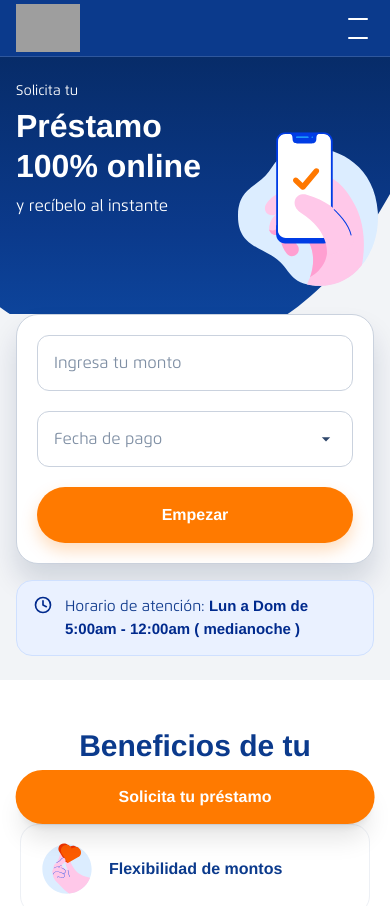
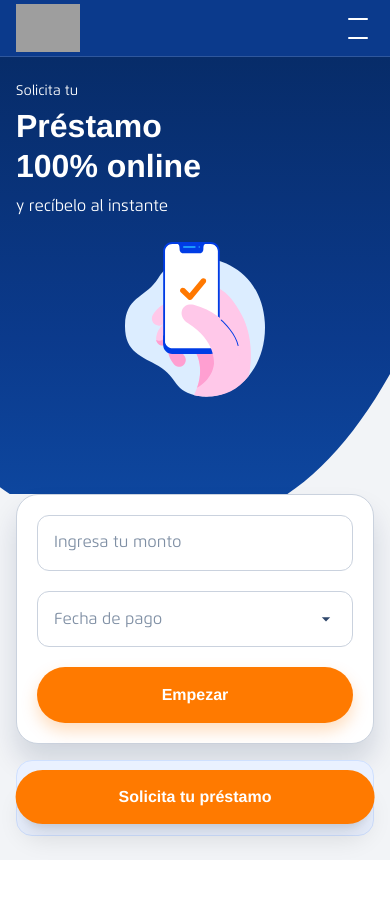
Before and after one commit to bcpevaluate-collab/evaluate-bcp, a Next.js app: page / in a window 390 px wide. Shown: the top 906 px of the page. Built offline with nearby package versions, Linux system fonts and the light colour scheme; grey boxes are pictures that could not be loaded; a web font is replaced by a local one.

Commit message:
feat(hero): mejorar versión desktop con layout responsive

```diff
--- a/components/Hero.tsx
+++ b/components/Hero.tsx
@@ -6,47 +6,44 @@ export default function Hero() {
     <section
       className="relative overflow-hidden text-white pb-36"
       style={{
-        // gradiente muy parecido al real (ligeramente más oscuro)
         background:
           "linear-gradient(180deg, #072C69 0%, #0B3A8C 58%, #0E4AA4 100%)",
       }}
     >
-      {/* Contenido a la izquierda */}
-      <div className="container-max relative z-10 pt-6 md:pt-8">
-        <div className="grid grid-cols-12">
+      <div className="container-max relative z-10 pt-6 md:pt-12">
+        <div className="grid grid-cols-12 items-center">
+          {/* Texto */}
           <div className="col-span-12 md:col-span-7">
             <p className="text-[14px] md:text-[16px] font-[400] mb-1">
               Solicita tu
             </p>
 
-            {/* Título en 2 líneas: 32/40, Demi (600), lh 1.25 */}
-            <h1 className="text-[32px] md:text-[40px] font-[600] leading-[1.25] mb-2 max-w-[22rem]">
+            <h1 className="text-[32px] md:text-[44px] font-[600] leading-[1.25] mb-2 max-w-[22rem] md:max-w-none">
               <span>Préstamo</span>
-              <br className="block" />
+              <br />
               <span>100% online</span>
             </h1>
 
-            <p className="text-[16px] md:text-[18px] font-[400] mt-1">
+            <p className="text-[16px] md:text-[20px] font-[400] mt-1">
               y recíbelo al instante
             </p>
+          </div>
+
+          {/* Imagen: se mantiene en mobile (arriba flotando) pero en desktop se alinea a la derecha */}
+          <div className="col-span-12 md:col-span-5 flex justify-center md:justify-end mt-6 md:mt-0">
+            <Image
+              src="/hero-illustration.svg"
+              alt="Préstamo online"
+              width={180}
+              height={180}
+              priority
+              className="w-[140px] h-auto md:w-[300px] lg:w-[360px]"
+            />
           </div>
         </div>
       </div>
 
-      {/* Ilustración: derecha + centrada vertical. Más pequeña. */}
-      <Image
-        src="/hero-illustration.svg"    // tu SVG en /public
-        alt="Préstamo online"
-        width={180}
-        height={180}
-        priority
-        className="
-          pointer-events-none absolute right-3 md:right-6 top-1/2 -translate-y-1/2 z-10
-          w-[140px] h-auto md:w-[160px]
-        "
-      />
-
-      {/* Curva EXACTA pintando el color de la sección siguiente */}
+      {/* Curva */}
       <svg
         viewBox="0 0 1200 168"
         preserveAspectRatio="none"
@@ -57,7 +54,6 @@ export default function Hero() {
         <path
           d="M1200 0v168H0v-54.708c118.333 28.97 304 42.722 557 41.26C810 153.087 1024.333 101.57 1200 0z"
           fill="#F2F4F7"
-          fillRule="evenodd"
         />
       </svg>
     </section>
```
